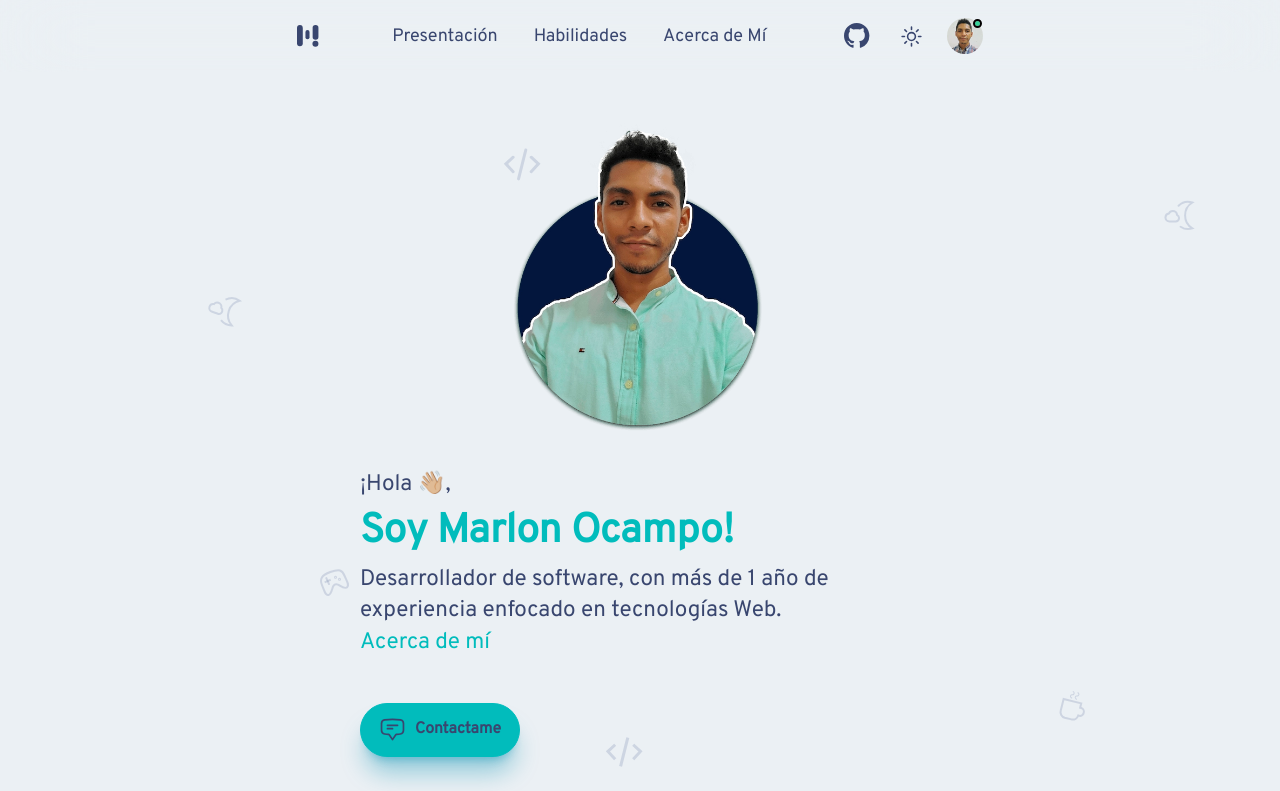
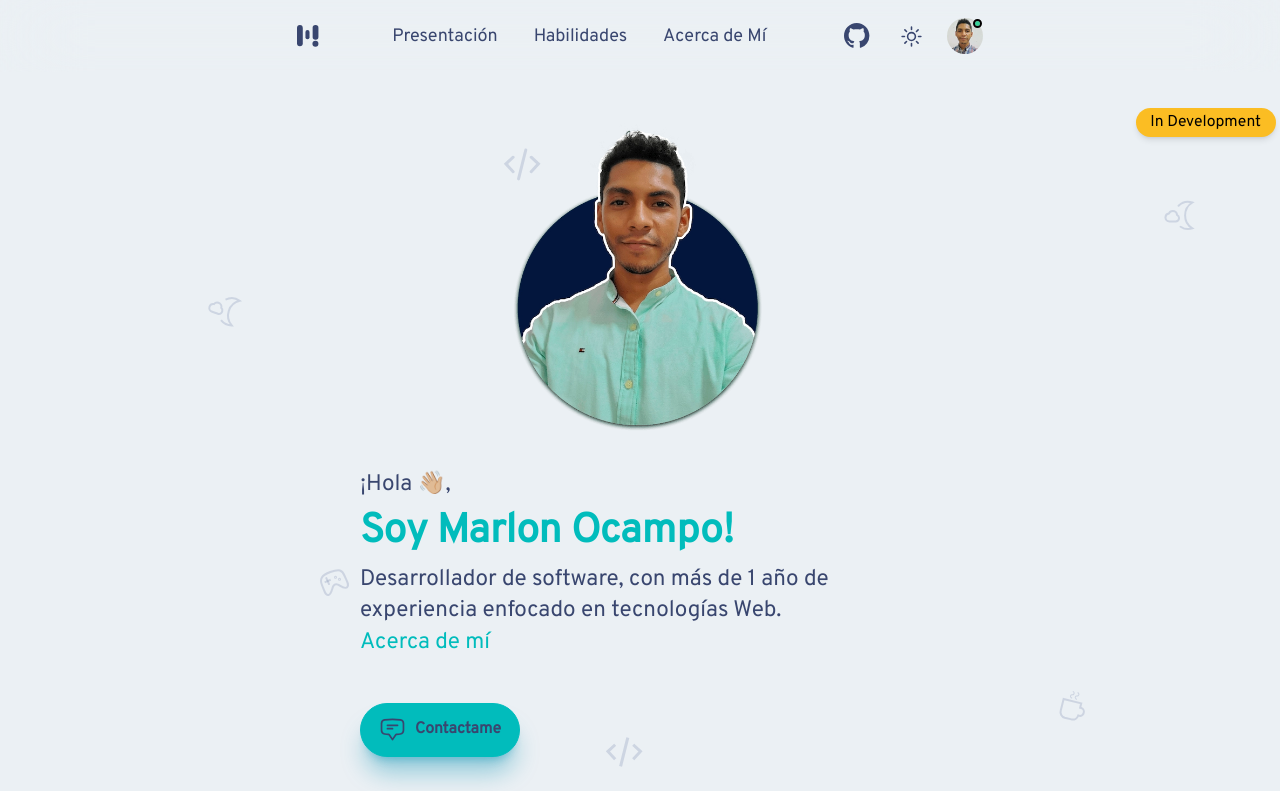
Before and after one commit to marlonocampo/portfolio, a React (Vite) app: page / in a window 1280 px wide. Shown: the top 791 px of the page. Built offline with nearby package versions, Linux system fonts and the light colour scheme.

Commit message:
Indicando ambientes production y development

```diff
--- a/src/components/App.tsx
+++ b/src/components/App.tsx
@@ -7,12 +7,15 @@ import { ProfesionalExperience } from './sections/profesionalExperience/Profesio
 import { AboutMe } from './sections/aboutMe/AboutMe'
 import { ContactMe } from './sections/ContactMe/ContactMe'
 import { Footer } from './sections/footer/Footer'
+import { EnvirontmentTag } from './Utils/components/EnvirontmentTag'
+import { isProduction } from './Utils/constant/environment'
 
 export function App (): JSX.Element {
   const { isDark } = useContext(ThemeContext)
 
   return (
     <main data-theme={`${isDark ? 'darkTheme' : 'ligthTheme'}`} className='bg-primary scrollbarDark'>
+      {isProduction() && <EnvirontmentTag />}
       <Navigation />
       <Presentation />
       <Skills />
--- /dev/null
+++ b/src/components/Utils/components/EnvirontmentTag.tsx
@@ -0,0 +1,7 @@
+export function EnvirontmentTag (): JSX.Element {
+  return (
+    <div className='badge badge-warning p-3 shadow-md fixed right-1 top-24 text-black'>
+      <p>In Development</p>
+    </div>
+  )
+}
--- /dev/null
+++ b/src/components/Utils/constant/environment.tsx
@@ -0,0 +1,8 @@
+const APP_ENVIRONMENT_DEVELOPMENT = 'development'
+const APP_ENVIRONMENT_PRODUCTION = 'production'
+const appEnvironment = import.meta.env.VITE_APP_ENVIRONMENT ?? APP_ENVIRONMENT_DEVELOPMENT
+
+export function isProduction (): boolean {
+  console.log(appEnvironment)
+  return appEnvironment !== APP_ENVIRONMENT_PRODUCTION
+}
```
